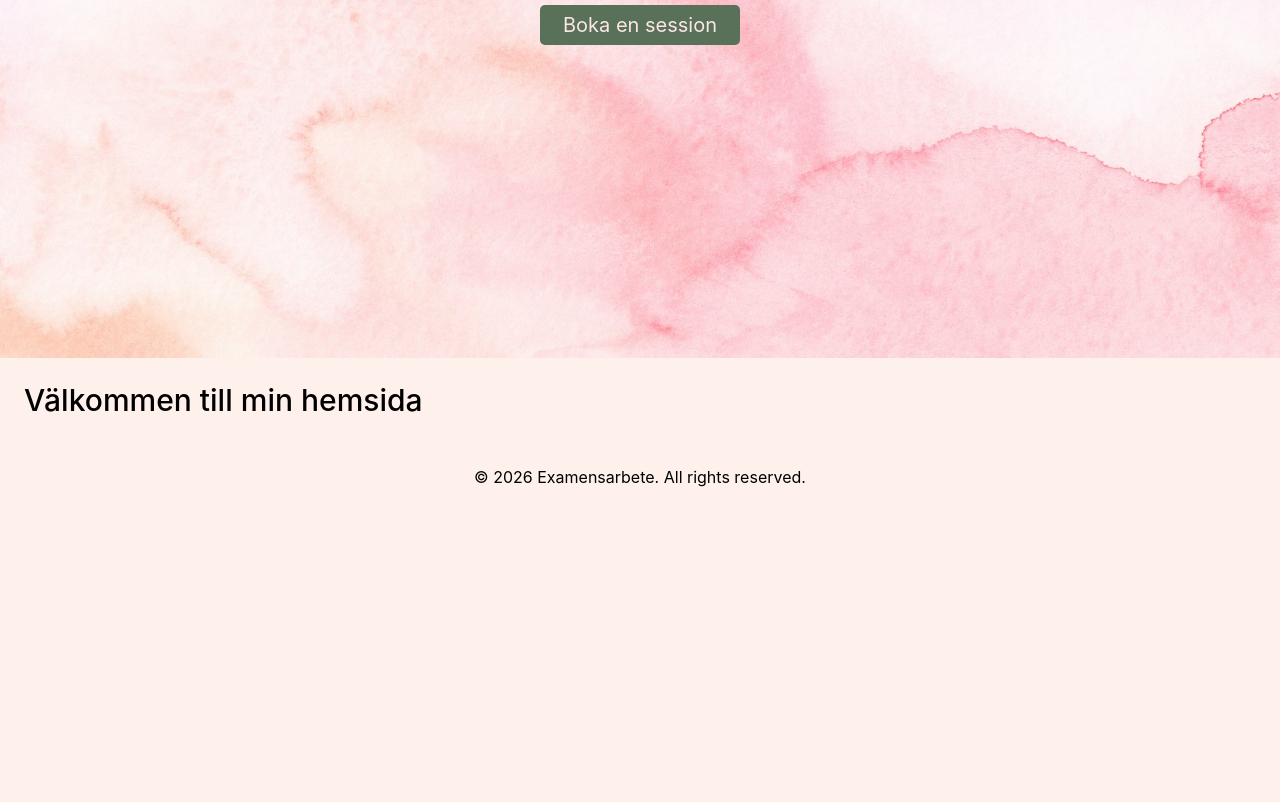
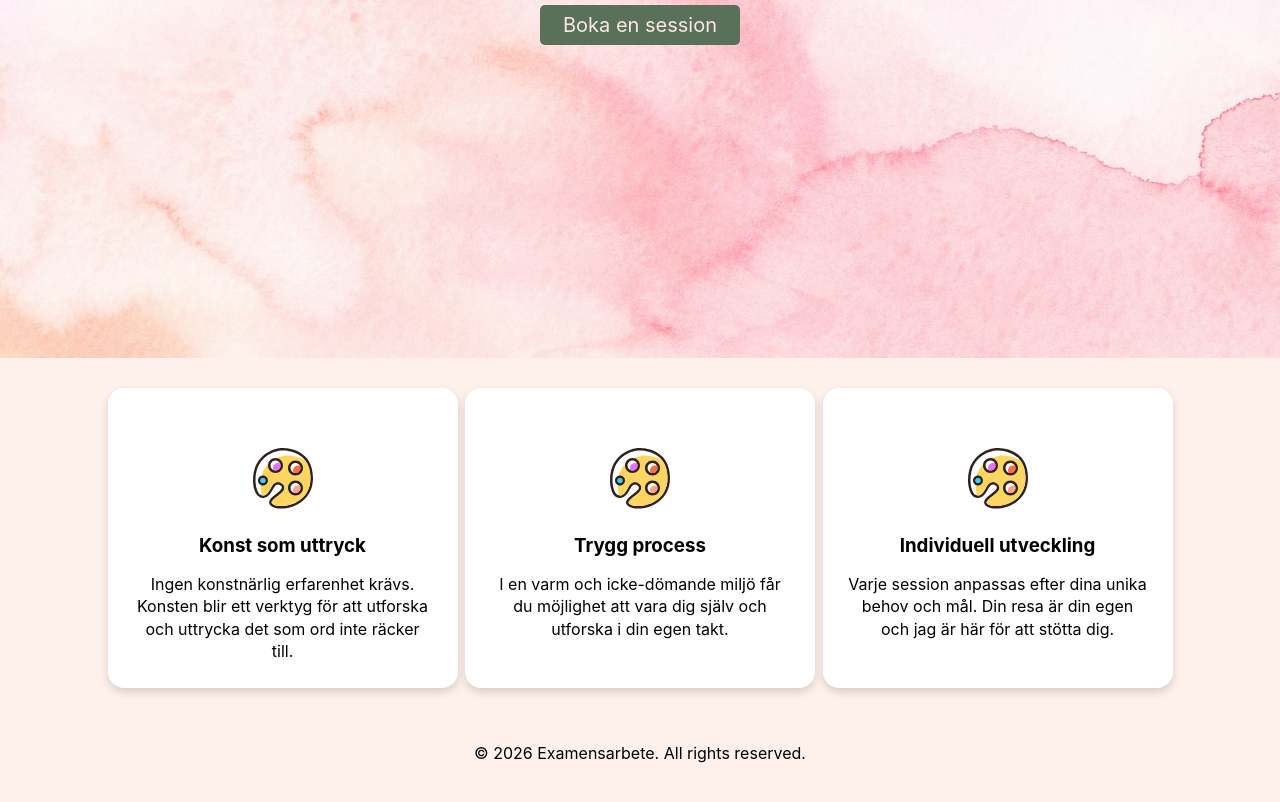
Before and after one commit to Examensarbete-Konstterapi/Examensarbete, a React (Vite) app in the folder frontend/: page / in a window 1280 px wide. Shown: the part 442-1244 px from the top of the page. Built offline with nearby package versions, Linux system fonts and the light colour scheme.

Commit message:
feat: add IntroductionCards component with styling and integrate into Home page

```diff
--- a/frontend/src/components/layout/layout.css
+++ b/frontend/src/components/layout/layout.css
@@ -1,3 +1,3 @@
 .layout-container {
-  padding: var(--spacing-lg);
+  padding: 3rem 10rem;
 }
--- a/frontend/src/index.css
+++ b/frontend/src/index.css
@@ -18,19 +18,16 @@ html {
   /* --color-primary: #E1C0C8; */
   /* --color-secondary: #4A5759; */
   /* --color-secondary: #566257; */
-  --color-bg: #FEF1EB;
+  --color-bg: #fef1eb;
   --color-green: #597059;
   --color-pink: #fcd0d7;
   --color-error: #d32f2f;
 
-
-
-
-
   /* Pallete */
-  --color-two: #FEE2E8;
-  --color-four: #FBF2F5;
-  --color-primary: #FBE7E6;
+  --color-two: #fee2e8;
+  --color-three: #fff9f6;
+  --color-four: #fbf2f5;
+  --color-primary: #fbe7e6;
 
   --color-footer: #22532b;
   --color-white: #fff;
--- a/frontend/src/pages/home/Home.tsx
+++ b/frontend/src/pages/home/Home.tsx
@@ -1,13 +1,14 @@
 import "./home.css";
 import { HeroSection } from "./heroSection/HeroSection";
 import Layout from "../../components/layout/Layout";
+import IntroductionCards from "./introductionCards/IntroductionCards";
 
 export default function Home() {
   return (
     <>
       <HeroSection />
       <Layout>
-        <h2>Välkommen till min hemsida</h2>
+        <IntroductionCards />
       </Layout>
     </>
   );
--- /dev/null
+++ b/frontend/src/pages/home/introductionCards/Card.tsx
@@ -0,0 +1,74 @@
+import "./card.css";
+
+type CardProps = {
+  //   svg: string;
+  title: string;
+  description: string;
+};
+
+export default function Card({ title, description }: CardProps) {
+  return (
+    <article className="introduction-card">
+      <div className="icon">
+        <svg
+          version="1.1"
+          id="Capa_1"
+          xmlns="http://www.w3.org/2000/svg"
+          viewBox="0 0 32 32"
+          enable-background="new 0 0 32 32"
+          fill="#000000"
+        >
+          <g id="SVGRepo_bgCarrier" stroke-width="0"></g>
+          <g
+            id="SVGRepo_tracerCarrier"
+            strokeLinecap="round"
+            strokeLinejoin="round"
+          ></g>
+          <g id="SVGRepo_iconCarrier">
+            {" "}
+            <path
+              fill="#2D2220"
+              d="M15.63,3.98C15.23,3.98,15,4,15,4S4,5,4,17c0,0,0,7,4,7c3.5,0,3.94-5.36,6-5.36c0.3,0,0.62,0.11,1,0.36 c3,2-7,5-4,8c0.79,0.79,2.36,1.24,4.23,1.24C20.44,28.24,28,24.82,28,16C28,4.73,18.24,3.98,15.63,3.98z M15.23,27.24 c-1.59,0-2.94-0.36-3.52-0.95c-0.29-0.29-0.28-0.46-0.28-0.51c0.05-0.69,1.44-1.78,2.46-2.58c1.46-1.15,2.73-2.13,2.68-3.42 c-0.02-0.44-0.21-1.07-1.01-1.61c-0.53-0.35-1.05-0.53-1.56-0.53c-1.47,0-2.25,1.351-3.02,2.65C10.03,21.93,9.31,23,8,23 c-2.91,0-3-5.94-3-6C5,6.08,14.68,5.04,15.08,5c0.01,0,0.21-0.02,0.55-0.02C18.3,4.98,27,5.78,27,16 C27,24.25,19.96,27.24,15.23,27.24z"
+            ></path>{" "}
+            <path
+              fill="#FFD561"
+              d="M25.07,9.16C22.4,7.22,19.1,6.98,17.63,6.98C17.29,6.98,17.09,7,17.08,7C16.68,7.04,7,8.08,7,19 c0,0.04,0.03,2.25,0.72,3.98C7.81,22.99,7.9,23,8,23c1.31,0,2.03-1.07,2.98-2.71c0.77-1.3,1.55-2.65,3.02-2.65 c0.51,0,1.03,0.181,1.56,0.53c0.76,0.521,0.97,1.11,1,1.55c0.01,0.021,0.01,0.04,0.01,0.061c0.05,1.29-1.22,2.27-2.68,3.42 c-1.02,0.8-2.41,1.89-2.46,2.58c0,0.05-0.01,0.22,0.28,0.51c0.39,0.4,1.12,0.69,2.05,0.83c0.45,0.08,0.95,0.12,1.47,0.12 C19.96,27.24,27,24.25,27,16C27,12.96,26.23,10.75,25.07,9.16z M13,13c-1.1,0-2-0.9-2-2s0.9-2,2-2s2,0.9,2,2S14.1,13,13,13z M21,22 c-1.1,0-2-0.9-2-2s0.9-2,2-2s2,0.9,2,2S22.1,22,21,22z M21,14c-1.1,0-2-0.9-2-2s0.9-2,2-2s2,0.9,2,2S22.1,14,21,14z"
+            ></path>{" "}
+            <path
+              fill="#2D2220"
+              d="M8,15c-1.1,0-2,0.9-2,2c0,1.1,0.9,2,2,2s2-0.9,2-2C10,15.9,9.1,15,8,15z M8,18c-0.55,0-1-0.45-1-1 s0.45-1,1-1s1,0.45,1,1S8.55,18,8,18z"
+            ></path>{" "}
+            <circle fill="#31CFFF" cx="8" cy="17" r="1"></circle>{" "}
+            <path
+              fill="#2D2220"
+              d="M13,8c-1.66,0-3,1.34-3,3s1.34,3,3,3s3-1.34,3-3S14.66,8,13,8z M13,13c-1.1,0-2-0.9-2-2s0.9-2,2-2s2,0.9,2,2 S14.1,13,13,13z"
+            ></path>{" "}
+            <path
+              fill="#E371FF"
+              d="M15,11c0,1.1-0.9,2-2,2c-0.29,0-0.57-0.06-0.82-0.18C12.06,12.57,12,12.29,12,12c0-1.1,0.9-2,2-2 c0.29,0,0.57,0.06,0.82,0.18C14.94,10.43,15,10.71,15,11z"
+            ></path>{" "}
+            <path
+              fill="#2D2220"
+              d="M21,9c-1.66,0-3,1.34-3,3s1.34,3,3,3s3-1.34,3-3S22.66,9,21,9z M21,14c-1.1,0-2-0.9-2-2s0.9-2,2-2s2,0.9,2,2 S22.1,14,21,14z"
+            ></path>{" "}
+            <path
+              fill="#FF6B43"
+              d="M23,12c0,1.1-0.9,2-2,2c-0.29,0-0.57-0.06-0.82-0.18C20.06,13.57,20,13.29,20,13c0-1.1,0.9-2,2-2 c0.29,0,0.57,0.06,0.82,0.18C22.94,11.43,23,11.71,23,12z"
+            ></path>{" "}
+            <path
+              fill="#2D2220"
+              d="M21,17c-1.66,0-3,1.34-3,3s1.34,3,3,3s3-1.34,3-3S22.66,17,21,17z M21,22c-1.1,0-2-0.9-2-2s0.9-2,2-2 s2,0.9,2,2S22.1,22,21,22z"
+            ></path>{" "}
+            <path
+              fill="#FFA28D"
+              d="M23,20c0,1.1-0.9,2-2,2c-0.29,0-0.57-0.06-0.82-0.18C20.06,21.57,20,21.29,20,21c0-1.1,0.9-2,2-2 c0.29,0,0.57,0.06,0.82,0.18C22.94,19.43,23,19.71,23,20z"
+            ></path>{" "}
+          </g>
+        </svg>
+        {/* {svg} */}
+      </div>
+      <h3>{title}</h3>
+      <p>{description}</p>
+    </article>
+  );
+}
--- a/frontend/src/pages/home/introductionCards/IntroductionCards.tsx
+++ b/frontend/src/pages/home/introductionCards/IntroductionCards.tsx
@@ -0,0 +1,21 @@
+import "./introductionCards.css";
+import Card from "./Card";
+
+export default function IntroductionCards() {
+  return (
+    <section className="introduction-cards">
+      <Card
+        title="Konst som uttryck"
+        description="Ingen konstnärlig erfarenhet krävs. Konsten blir ett verktyg för att utforska och uttrycka det som ord inte räcker till."
+      />
+      <Card
+        title="Trygg process"
+        description="I en varm och icke-dömande miljö får du möjlighet att vara dig själv och utforska i din egen takt."
+      />
+      <Card
+        title="Individuell utveckling"
+        description="Varje session anpassas efter dina unika behov och mål. Din resa är din egen och jag är här för att stötta dig."
+      />
+    </section>
+  );
+}
--- /dev/null
+++ b/frontend/src/pages/home/introductionCards/card.css
@@ -0,0 +1,20 @@
+.introduction-card {
+  background-color: var(--color-white);
+  border-radius: var(--radius-lg);
+  box-shadow: var(--shadow-md);
+  padding: 5rem 2.5rem;
+  text-align: center;
+  width: 350px;
+  height: 300px;
+  display: flex;
+  flex-direction: column;
+  align-items: center;
+  gap: var(--spacing-md);
+}
+
+.introduction-card .icon {
+  align-items: center;
+  justify-content: center;
+  width: 80px;
+  height: 80px;
+}
--- a/frontend/src/pages/home/introductionCards/introductionCards.css
+++ b/frontend/src/pages/home/introductionCards/introductionCards.css
@@ -0,0 +1,4 @@
+.introduction-cards {
+  display: flex;
+  justify-content: space-evenly;
+}
```
